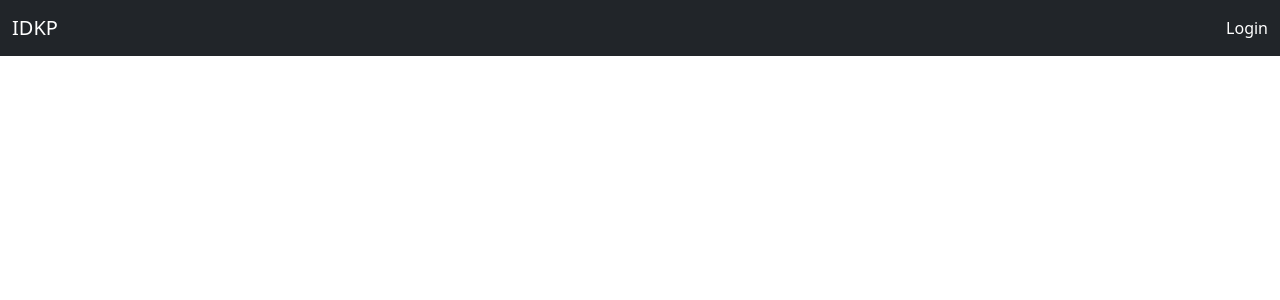
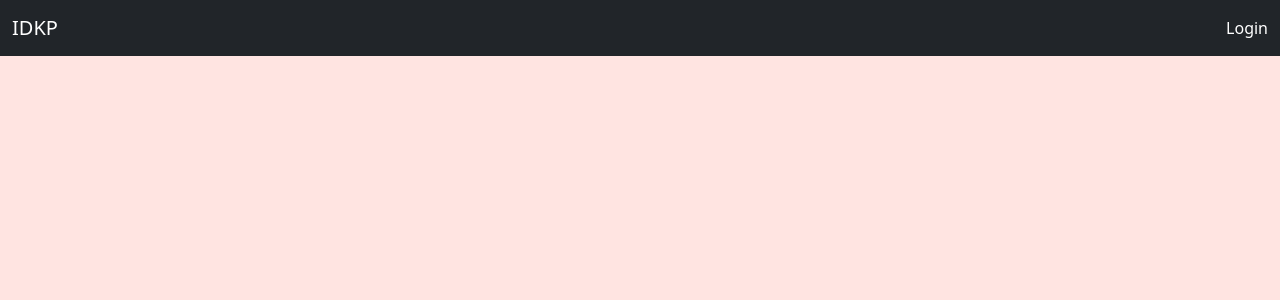
Before and after one commit to HBP9/IDKP_MERN, a React (Create React App) app in the folder client/: page /scan in a window 1280 px wide. Before the commit this address had no page. Shown: the top 300 px of the page. Built offline with nearby package versions, Linux system fonts and the light colour scheme.

Commit message:
qr scan page added

```diff
--- a/client/package.json
+++ b/client/package.json
@@ -9,6 +9,7 @@
     "bootstrap": "^5.3.0",
     "react": "^18.2.0",
     "react-dom": "^18.2.0",
+    "react-qr-reader": "^3.0.0-beta-1",
     "react-router-dom": "^6.11.2",
     "react-scripts": "5.0.1",
     "web-vitals": "^2.1.4"
--- a/client/src/App.js
+++ b/client/src/App.js
@@ -4,6 +4,7 @@ import "./styles.css";
 import { BrowserRouter as Router, Routes, Route } from "react-router-dom";
 import "../node_modules/bootstrap/dist/css/bootstrap.min.css";
 import Login from "./components/Login";
+import ScanQR from "./components/ScanQR";
 
 function App() {
   return (
@@ -13,6 +14,7 @@ function App() {
         <Routes>
           <Route exact path="/" element={<Home />} />
           <Route exact path="/login" element={<Login />} />
+          <Route exact path="/scan" element={<ScanQR />} />
         </Routes>
       </Router>
     </div>
--- a/client/src/components/Home.jsx
+++ b/client/src/components/Home.jsx
@@ -7,7 +7,7 @@ const Home = () => {
       <div className="home-container">
         <div className="card-center">
           <img src="/images/qr.png" alt="qr" className="qr-wall" />
-          <Link to={"/qr-scan"}>
+          <Link to={"/scan"}>
             <button type="button" className="btn btn-info">
               Scan QR
             </button>
--- /dev/null
+++ b/client/src/components/ScanQR.jsx
@@ -0,0 +1,24 @@
+import React, { useState } from "react";
+import { QrReader } from "react-qr-reader";
+
+const ScanQR = () => {
+  const [data, setData] = useState("No result");
+  return (
+    <div className="scan-page">
+      <div className="qr-container">
+        <QrReader
+          onResult={(result, error) => {
+            if (!!result) {
+              setData(result?.text);
+            }
+            if (!!error) {
+              console.log(error);
+            }
+          }}
+        />
+      </div>
+    </div>
+  );
+};
+
+export default ScanQR;
--- a/client/src/styles.css
+++ b/client/src/styles.css
@@ -69,3 +69,18 @@
 .signIn-btn {
   margin-top: 30px;
 }
+
+.scan-page {
+  display: flex;
+  height: 94vh;
+  align-items: center;
+  justify-content: center;
+  background: mistyrose;
+}
+
+.qr-container {
+  display: flex;
+  flex-direction: column;
+  justify-content: center;
+  width: 300px;
+}
```
Also changed, not shown: 1 other file (tests, documents, lock files or other folders).
